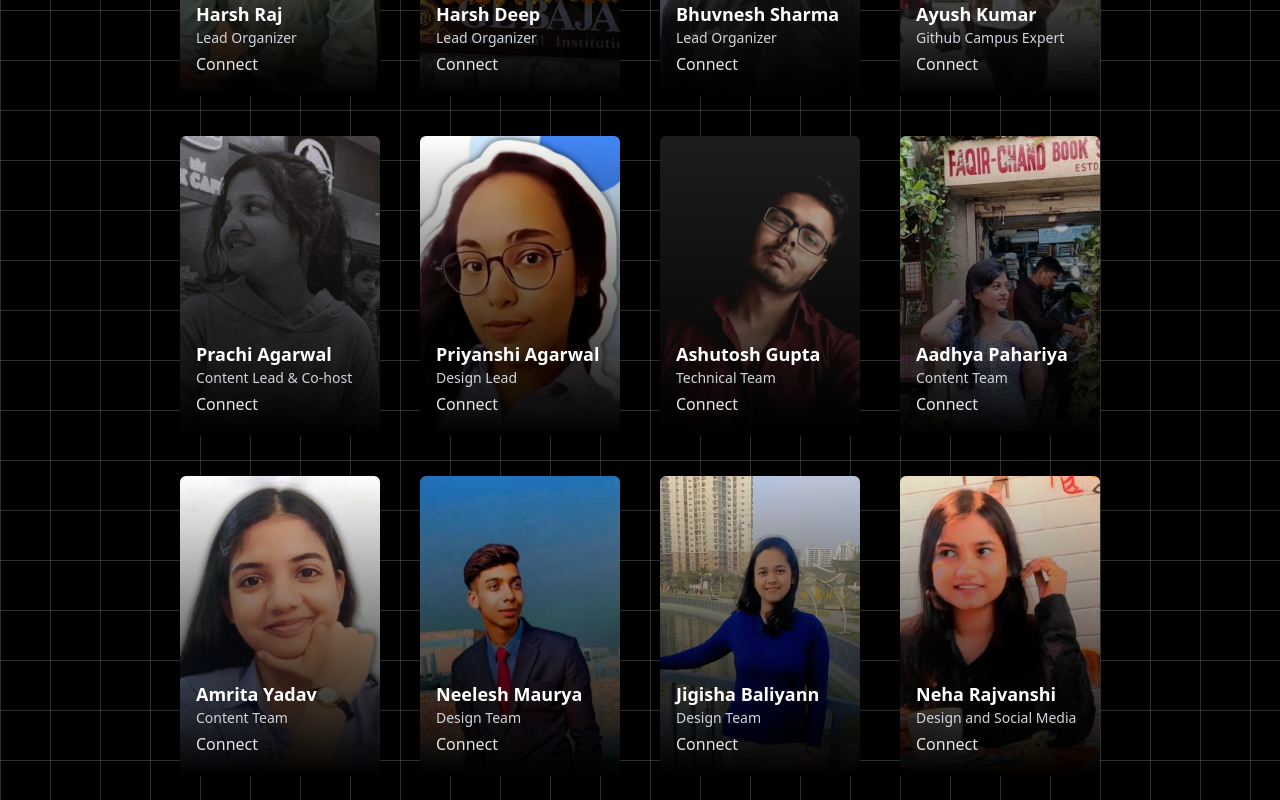
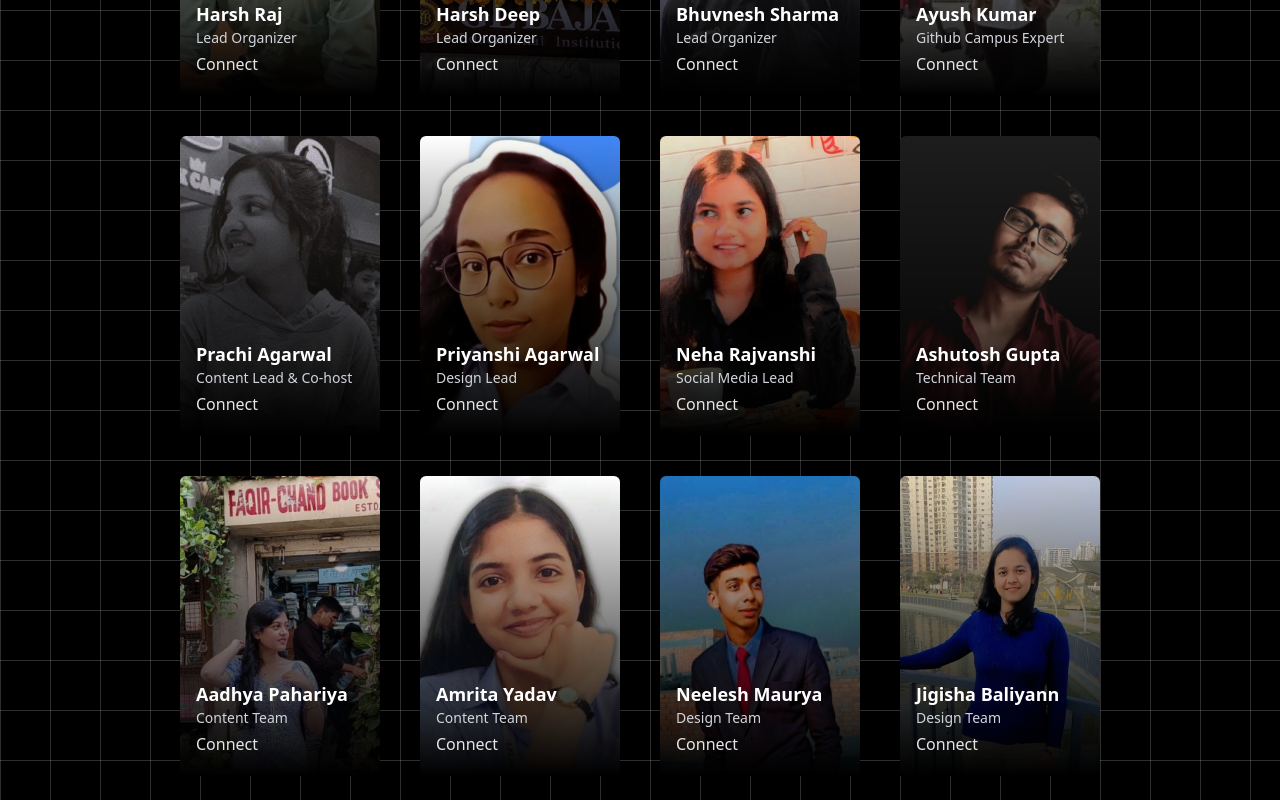
Before and after one commit to TheAshutoshGupta/codeclash_web, a React (Vite) app: page / in a window 1280 px wide. Shown: the part 4340-5140 px from the top of the page. Built offline with nearby package versions, Linux system fonts and the light colour scheme.

Commit message:
make Neha as the Social Media Lead

```diff
--- a/src/Components/OurTeam.jsx
+++ b/src/Components/OurTeam.jsx
@@ -45,12 +45,12 @@ https://www.linkedin.com/in/ashutooshgupta/ */}
     <Cards img={ayush} name={"Ayush Kumar"} post={"Github Campus Expert"} linkedin={"https://www.linkedin.com/in/ayush-kumar-984443191/"}/>
     <Cards img={prachi} name={"Prachi Agarwal"} post={"Content Lead & Co-host"} linkedin={"https://www.linkedin.com/in/prachi-agarwal-000378230/"}/>
     <Cards img={priyanshi} name={"Priyanshi Agarwal"} post={"Design Lead"} linkedin={"https://www.linkedin.com/in/priyanshi-agrawal-a428aa201/"}/>
+    <Cards img={neha} name={"Neha Rajvanshi"} post={"Social Media Lead"} linkedin={"https://www.linkedin.com/in/neha-rajvanshi-a180b0214/"}/>
     <Cards img={ashu} name={"Ashutosh Gupta"} post={"Technical Team"} linkedin={"https://www.linkedin.com/in/ashutooshgupta/"}/>
     <Cards img={aadhya} name={"Aadhya Pahariya"} post={"Content Team"} linkedin={"https://www.linkedin.com/in/aadhyaa-pahariya-9181a9222/"}/>
     <Cards img={amrita} name={"Amrita Yadav"} post={"Content Team"} linkedin={"https://www.linkedin.com/in/amrita-yadav-521523201/"}/>
     <Cards img={neelesh} name={"Neelesh Maurya"} post={"Design Team"} linkedin={"https://www.linkedin.com/in/neeleshmaurya/"}/>
     <Cards img={jigisha} name={"Jigisha Baliyann"} post={"Design Team"} linkedin={"https://in.linkedin.com/in/jigisha-baliyann"}/>
-    <Cards img={neha} name={"Neha Rajvanshi"} post={"Design and Social Media"} linkedin={"https://www.linkedin.com/in/neha-rajvanshi-a180b0214/"}/>
     </div>
     </div>
   )
```
